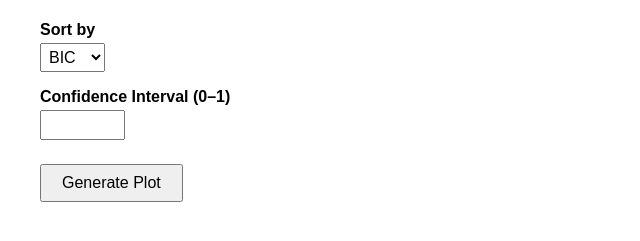
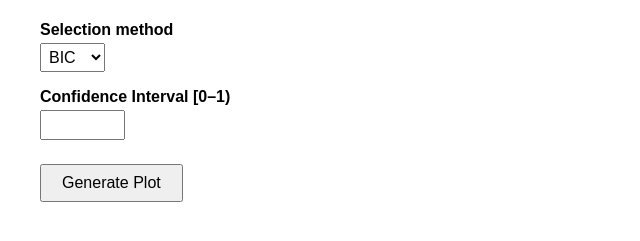
Before and after one commit to lucian-loco/WAT---Weibull-Analysis-Tool, a Flask app: template src/templates/weibull_form.html in a window 1280 px wide. Shown: the part 67-308 px from the top of the page, without its empty margins (0-640 px from the left). Run offline with Flask 3, Linux system fonts and the light colour scheme; the template is opened without the code that fills it, so the values that code supplies are empty.

Commit message:
Change the shown name for this option to "Selection method"

```diff
--- a/src/templates/weibull_form.html
+++ b/src/templates/weibull_form.html
@@ -37,7 +37,7 @@
     {# part is kept as URL parameter so it is available in the POST request #}
     <form action="/weibull_new?part={{ part }}" method="post">
 
-        <label for="sort_by">Sort by</label>
+        <label for="sort_by">Selection method</label>
         <select id="sort_by" name="sort_by">
             <option value="BIC"  {% if defaults.sort_by == 'BIC'  %}selected{% endif %}>BIC</option>
             <option value="AICc" {% if defaults.sort_by == 'AICc' %}selected{% endif %}>AICc</option>
@@ -46,7 +46,7 @@
             <span class="error"> → {{ errors.sort_by }}</span>
         {% endif %}
 
-        <label for="ci">Confidence Interval (0–1)</label>
+        <label for="ci">Confidence Interval [0–1)</label>
         <input type="number" id="ci" name="ci"
                value="{{ defaults.ci }}"
                step="0.01" min="0.01" max="0.99">
```
